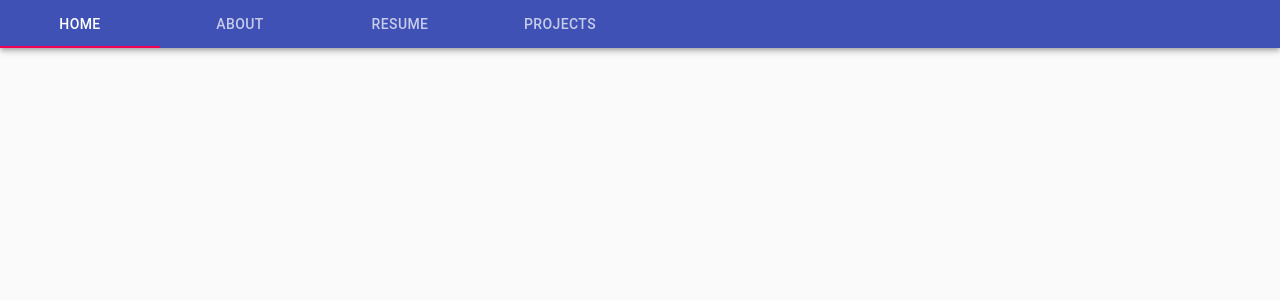
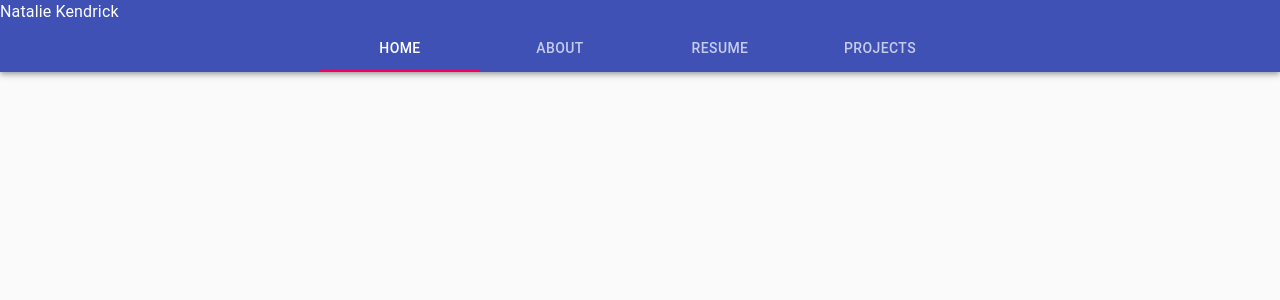
Before and after one commit to listenToRipley/nataliekendrick, a React (Create React App) app: page / in a window 1280 px wide. Shown: the top 300 px of the page. Built offline with nearby package versions, Linux system fonts and the light colour scheme.

Commit message:
got the tabs centers

```diff
--- a/src/Components/Panel.js
+++ b/src/Components/Panel.js
@@ -3,14 +3,18 @@ import { makeStyles } from '@material-ui/core/styles';
 import AppBar from '@material-ui/core/AppBar';
 import Tabs from '@material-ui/core/Tabs';
 import Tab from '@material-ui/core/Tab';
+import Typography from '@material-ui/core/Typography'
 import {Link} from 'react-router-dom';
 
 const useStyles = makeStyles((theme) => ({
   root: {
+    flexGrow: 1,
+    backgroundColor: theme.palette.background.paper,
 
-    backgroundColor: theme.palette.background.paper,
-    justifyContent: 'space-evenly'
   },
+  name: {
+    justifyItem: 'space-evenly'
+  }
 }));
 
 const Panel = () =>  {
@@ -25,7 +29,8 @@ const Panel = () =>  {
   return (
     <div className={classes.root}>
       <AppBar position="static">
-        <Tabs value={value} onChange={handleChange} aria-label="simple tabs example">
+        <Typography className={classes.name}>Natalie Kendrick</Typography>
+        <Tabs value={value} onChange={handleChange} aria-label="menu items" centered={true}>
           <Tab label="Home"
                 component={Link}
                 to='/home'
```
